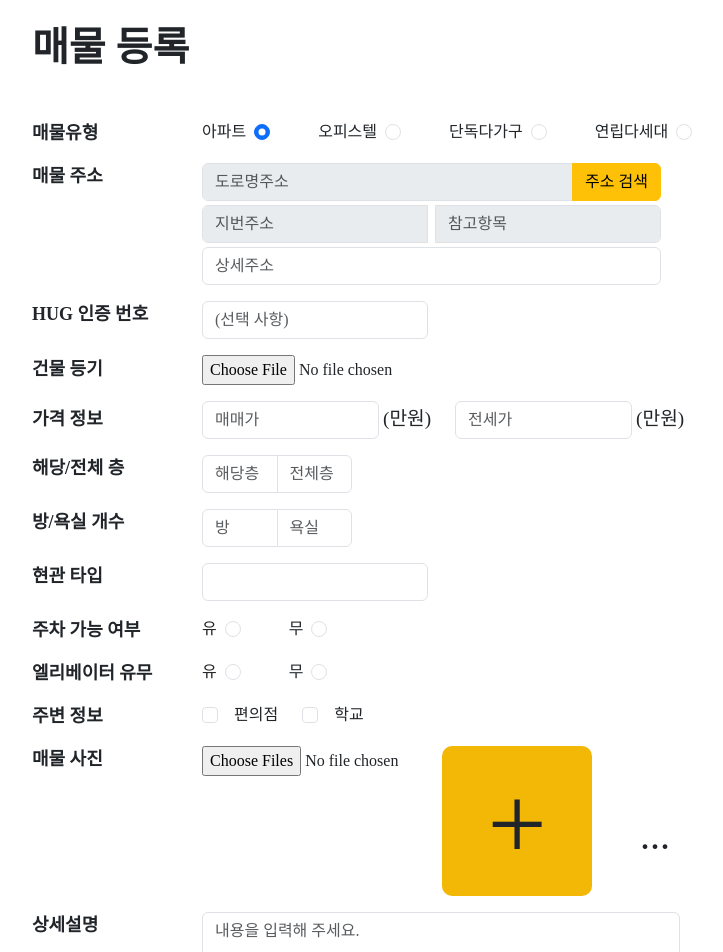
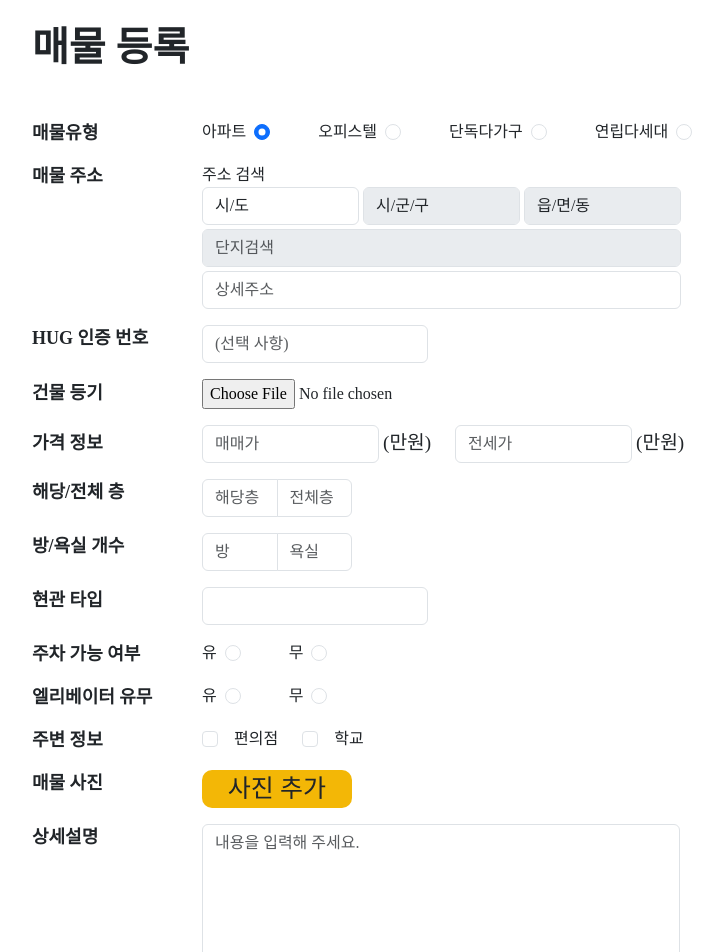
Before and after one commit to zipkim8080/zipkim-front, a Vue app: page /add in a window 1280 px wide. Shown: the top 952 px of the page, without its empty margins (4-727 px from the left). Built offline with nearby package versions, Linux system fonts and the light colour scheme; a web font is replaced by a local one; what vue-awesome-paginate would draw is missing.

Commit message:
style: 매물등록 페이지 UI 및 데이터 수정
- oauth2 프록시 생성, api 호출 주소 전체적으로 수정
- formData에 단지유형,id 추가 중개인 아이디 삭제
- AddressSearch.vue 스크립트 셋업 형태로 변경

```diff
--- a/src/api/PropertyRegiAPI.js
+++ b/src/api/PropertyRegiAPI.js
@@ -7,10 +7,12 @@ export default {
     // 아바타 파일 업로드 - multipart 인코딩 필요 -> FormData 객체 사용
 
     const formData = new FormData(); // DTO property 명
+    formData.append('complexId', property.complexId); // id
     formData.append('zipcode', property.zipcode); // 우편번호
     formData.append('roadName', property.roadName); // 도로명주소
     formData.append('bgdCd', property.bgdCd); // 법정동 코드
     formData.append('dong', property.dong); // 법정동명
+    formData.append('type', property.type); // 건물유형
     formData.append('addressName', property.addressName); // 지번주소
     formData.append('detailAddress', property.detailAddress); // 상세주소
     formData.append('mainAddressNo', property.mainAddressNo); // 본번
@@ -28,7 +30,6 @@ export default {
     formData.append('description', property.description); // 설명
     formData.append('parking', property.parking); //주차가능여부
     formData.append('hugNumber', property.hugNumber); // HUG 인증번호
-    formData.append('brokerId', property.brokerId); // 중개인 아이디 _ 로그인에서 정보 뽑아오기
     formData.append('hasSchool', property.hasSchool); // 학교 여부
     formData.append('hasConvenience', property.hasConvenience); // 편의점 여부
 
--- /dev/null
+++ b/src/components/AptOpiAddress.vue
@@ -0,0 +1,268 @@
+<template>
+  <div>
+    <div class="width1">주소 검색</div>
+    <div class="cover mb-1">
+      <select
+        name="si"
+        id="si"
+        class="form-control firstLine"
+        v-model="selectedSi"
+      >
+        <option>시/도</option>
+        <option>서울특별시</option>
+      </select>
+      <!--  -->
+      <select
+        name="gu"
+        id="gu"
+        class="form-control firstLine"
+        v-model="selectedGu"
+        @change="selectedDong = '읍/면/동'"
+        :disabled="isSiDisabled"
+      >
+        <option disabled>시/군/구</option>
+        <option
+          v-for="sgg in sggList"
+          :key="sgg.cortarNo"
+          :value="sgg.cortarNo"
+        >
+          {{ sgg.cortarName }}
+        </option>
+      </select>
+      <!--  -->
+      <select
+        name="dong"
+        id="dong"
+        class="form-control"
+        v-model="selectedDong"
+        :disabled="isUmdDisabled"
+        @change="getComplexesApi"
+      >
+        <option disabled>읍/면/동</option>
+        <option
+          v-for="umd in filteredUmdList"
+          :key="umd.cortarNo"
+          :value="umd.cortarNo"
+        >
+          {{ umd.cortarName }}
+        </option>
+      </select>
+    </div>
+    <!--  -->
+    <div ref="autocompleteWrapper">
+      <div class="autocomplete-wrapper">
+        <input
+          type="text"
+          class="form-control mb-1"
+          placeholder="단지검색"
+          v-model="searchQuery"
+          :disabled="isSearchDisabled"
+        />
+        <div class="complexSuggestion2" v-if="showDropdown">
+          <ul>
+            <li
+              v-for="a in filteredData"
+              :key="a.complexId"
+              :value="a.complexId"
+              @click="selectItem(a.complexId, a.name)"
+            >
+              <div class="suggestion-content">
+                <p style="font-size: 16px; font-weight: 500">
+                  {{ a.name }}
+                </p>
+              </div>
+            </li>
+          </ul>
+        </div>
+      </div>
+    </div>
+    <!--  -->
+    <input
+      type="text"
+      class="form-control"
+      id="detailAddress"
+      name="detailAddress"
+      v-model="detailAddress"
+      @input="emitAddressData"
+      placeholder="상세주소"
+    />
+  </div>
+</template>
+<script setup>
+import { ref, onMounted, defineEmits, computed } from 'vue';
+const emit = defineEmits(['addressSelected']);
+import sggData from '@/data/sgg.json'; // sgg.json 파일을 가져옵니다.
+import umdData from '@/data/umd.json';
+import axios from '@/api/index';
+
+// JSON 데이터 가져오기
+const sggList = ref(sggData.regionList);
+const umdList = ref(umdData.regionList);
+const apiData = ref([]);
+const simpleApi = ref([]);
+
+// 비활성화 처리
+const selectedSi = ref('시/도');
+const selectedGu = ref('시/군/구');
+const selectedDong = ref('읍/면/동');
+// 전달 인자
+const detailAddress = ref('');
+const roadAddress = ref('');
+const mainAddressNo = ref('');
+const subAddressNo = ref('');
+const bcode = ref('');
+const jibunAddress = ref('');
+const longitude = ref(null); // 위도
+const latitude = ref(null); // 경도
+const complexId = ref();
+
+// 기타 처리 사항
+const searchQuery = ref(''); // 검색어
+const complexSuggestion = ref([]); // 자동완성 목록
+const timeout = ref(null); // 입력 지연 타이머
+const showDropdown = ref(false);
+const autocompleteWrapper = ref(null); // 자동완성 기능의 래퍼
+
+// 시군구 매칭
+const sggDongLink = (item) => {
+  return item.toString().substring(0, 5);
+};
+
+// 조건에 맞는 데이터만 필터링하여 반환
+const filteredUmdList = computed(() => {
+  return umdList.value.filter(
+    (umd) => sggDongLink(umd.cortarNo) === sggDongLink(selectedGu.value)
+  );
+});
+
+// 읍/면/동 선택 비활성화 상태 확인
+const isSiDisabled = computed(() => selectedSi.value === '시/도');
+const isUmdDisabled = computed(() => selectedGu.value === '시/군/구');
+const isSearchDisabled = computed(() => selectedDong.value === '읍/면/동');
+
+// 단지 api
+const getComplexesApi = async () => {
+  const url = `/api/select-info?bgdCd=${selectedDong.value}`;
+  try {
+    const response = await axios.get(url);
+    apiData.value = response.data.map((item) => ({
+      ...item,
+      longitude: item.longitude, // 위도 데이터
+      latitude: item.latitude, // 경도 데이터
+    })); // 데이터를 상태에 저장
+    // console.log(longitude.value, latitude.value);
+  } catch (error) {
+    console.error('데이터를 가져오는 중 에러 발생:', error);
+    apiData.value = []; // 에러 발생 시 데이터를 빈 배열로 초기화
+  }
+};
+
+// 다른 곳 클릭 시 드롭다운을 닫는 함수
+const handleClickOutside = (event) => {
+  // console.log(autocompleteWrapper.value)
+  if (
+    autocompleteWrapper.value &&
+    !autocompleteWrapper.value.contains(event.target)
+  ) {
+    showDropdown.value = false; // 드롭다운 닫기
+  } else {
+    showDropdown.value = true;
+  }
+};
+// 검색 함수
+const filteredData = computed(() => {
+  if (!searchQuery.value) {
+    return apiData.value;
+  }
+  return apiData.value.filter((item) =>
+    item.name.toLowerCase().includes(searchQuery.value.toLowerCase())
+  );
+});
+
+//클릭 이벤트
+const selectItem = async (item, itemName) => {
+  complexId.value = item;
+  searchQuery.value = itemName;
+  showDropdown.value = false;
+  const selectedComplex = apiData.value.find(
+    (item) => item.complexId === complexId.value
+  );
+
+  // 해당 ID에 맞는 longitude, latitude 값 추출
+  longitude.value = selectedComplex?.longitude || null;
+  latitude.value = selectedComplex?.latitude || null;
+
+  const url = `/api/complex/summary?complexId=${item}`;
+  try {
+    const response = await axios.get(url);
+    simpleApi.value = response.data; // 데이터를 상태에 저장
+    roadAddress.value = simpleApi.value.roadName;
+    mainAddressNo.value = simpleApi.value.mainAddressNo;
+    subAddressNo.value = simpleApi.value.subAddressNo;
+    bcode.value = simpleApi.value.bgdCd;
+    jibunAddress.value = simpleApi.value.addressName;
+    complexId.value = simpleApi.value.id;
+  } catch (error) {
+    console.error('데이터를 가져오는 중 에러 발생:', error);
+  }
+};
+// 데이터 부모 컴포넌트로 전달
+const emitAddressData = () => {
+  emit('addressSelected', {
+    detailAddress: detailAddress.value,
+    roadAddress: roadAddress.value,
+    mainAddressNo: mainAddressNo.value,
+    subAddressNo: subAddressNo.value,
+    bcode: bcode.value,
+    jibunAddress: jibunAddress.value,
+    complexId: complexId.value,
+    longitude: longitude.value,
+    latitude: latitude.value,
+  });
+};
+onMounted(() => {
+  document.addEventListener('click', handleClickOutside);
+});
+</script>
+
+<style>
+.cover {
+  display: flex;
+}
+.width1 {
+  width: 479px;
+}
+.firstLine {
+  margin-right: 4px;
+}
+.autocomplete-wrapper {
+  position: relative;
+}
+.complexSuggestion2 {
+  position: absolute;
+  top: 100%; /* 검색창 바로 아래에 위치 */
+  left: 0;
+  background-color: white;
+  border: 1px solid #f3b706;
+  z-index: 999;
+  max-height: 300px;
+  border-radius: 5px;
+  width: 100%;
+  overflow-y: auto;
+  /* 세로 방향 스크롤 허용 */
+}
+
+.complexSuggestion2 ul {
+  list-style-type: none;
+  padding-left: 0;
+}
+
+.complexSuggestion2 li {
+  padding-top: 10px;
+}
+
+.complexSuggestion2 p {
+  margin-bottom: 2px;
+  padding-left: 10px;
+}
+</style>
--- a/src/components/tool/AddressSearch.vue
+++ b/src/components/tool/AddressSearch.vue
@@ -30,43 +30,51 @@
       placeholder="참고항목"
     />
   </div>
-
+  <input
+    type="text"
+    class="form-control"
+    id="detailAddress"
+    name="detailAddress"
+    v-model="detailAddress"
+    @input="emitAddressData"
+    placeholder="상세주소"
+  />
   <input type="hidden" v-model="bcode" />
   <input type="hidden" v-model="longitude" />
   <input type="hidden" v-model="latitude" />
   <input type="hidden" v-model="mainAddressNo" />
 </template>
 
-<script>
-export default {
-  data() {
-    return {
-      postcode: '',
-      roadAddress: '',
-      jibunAddress: '',
-      extraAddress: '',
-      bcode: '',
-      // kakao map 주소검색
-      longitude: '',
-      latitude: '',
-      mainAddressNo: '',
-      subAddressNo: '',
+<script setup>
+import { ref, onMounted, defineEmits } from 'vue';
+
+const postcode = ref('');
+const roadAddress = ref('');
+const jibunAddress = ref('');
+const extraAddress = ref('');
+const bcode = ref('');
+const longitude = ref('');
+const latitude = ref('');
+const mainAddressNo = ref('');
+const subAddressNo = ref('');
+const detailAddress = ref('');
+
+const emit = defineEmits(['addressSelected']);
+
+// 스크립트 로드 메서드
+const loadScript = (src) => {
+  return new Promise((resolve, reject) => {
+    const script = document.createElement('script');
+    script.src = src;
+    script.onload = resolve;
+    script.onerror = reject;
+    document.head.appendChild(script);
+  });
 };
-  },
-  mounted() {
-    this.loadScript(
-      '//t1.daumcdn.net/mapjsapi/bundle/postcode/prod/postcode.v2.js'
-    )
-      .then(() => console.log('Daum Postcode script loaded'))
-      .catch((error) =>
-        console.error('Failed to load Daum Postcode script:', error)
-      );
-  },
-  emits: ['addressSelected'],
-  methods: {
-    // kakao map 주소검색 api
-    async fetchCoordinates() {
-      const query = this.roadAddress;
+
+// Kakao 주소검색 API로 좌표 가져오는 메서드
+const fetchCoordinates = async () => {
+  const query = roadAddress.value;
   if (query) {
     const apiKey = 'KakaoAK 609c68dddc59d91ca2017c852a101b1b';
     const apiUrl = `https://dapi.kakao.com/v2/local/search/address.json?query=${query}`;
@@ -82,11 +90,11 @@ export default {
       if (data.documents.length > 0) {
         const { x, y, main_address_no, sub_address_no } =
           data.documents[0].address;
-            this.longitude = x;
-            this.latitude = y;
-            this.mainAddressNo = main_address_no;
-            this.subAddressNo = sub_address_no;
-            this.emitAddressData();
+        longitude.value = x;
+        latitude.value = y;
+        mainAddressNo.value = main_address_no;
+        subAddressNo.value = sub_address_no;
+        emitAddressData();
       } else {
         throw new Error('주소를 찾을 수 없습니다.');
       }
@@ -97,25 +105,44 @@ export default {
   } else {
     throw new Error('쿼리가 비어있습니다.');
   }
-    },
+};
 
-    loadScript(src) {
-      return new Promise((resolve, reject) => {
-        const script = document.createElement('script');
-        script.src = src;
-        script.onload = resolve;
-        script.onerror = reject;
-        document.head.appendChild(script);
+// 주소검색 후 데이터를 emit하는 메서드
+const emitAddressData = () => {
+  emit('addressSelected', {
+    roadAddress: roadAddress.value,
+    jibunAddress: jibunAddress.value,
+    bcode: bcode.value,
+    longitude: longitude.value,
+    latitude: latitude.value,
+    mainAddressNo: mainAddressNo.value,
+    subAddressNo: subAddressNo.value,
+    detailAddress: detailAddress.value,
+    complexId: '',
   });
-    },
+};
 
-    async execDaumPostcode() {
+// 주소 데이터를 초기화하는 메서드
+const resetData = () => {
+  postcode.value = '';
+  roadAddress.value = '';
+  jibunAddress.value = '';
+  extraAddress.value = '';
+  bcode.value = '';
+  longitude.value = '';
+  latitude.value = '';
+  mainAddressNo.value = '';
+  subAddressNo.value = '';
+};
+
+// 다음 주소 검색 API 실행 메서드
+const execDaumPostcode = async () => {
   if (typeof daum === 'undefined' || typeof daum.Postcode === 'undefined') {
     console.error('Daum Postcode script is not loaded.');
     return;
   }
 
-      this.resetData();
+  resetData();
 
   new daum.Postcode({
     oncomplete: async (data) => {
@@ -127,57 +154,35 @@ export default {
       }
       if (data.buildingName !== '' && data.apartment === 'Y') {
         extraRoadAddr +=
-              extraRoadAddr !== ''
-                ? `, ${data.buildingName}`
-                : data.buildingName;
+          extraRoadAddr !== '' ? `, ${data.buildingName}` : data.buildingName;
       }
       if (extraRoadAddr !== '') {
         extraRoadAddr = ` (${extraRoadAddr})`;
       }
 
-          this.postcode = data.zonecode;
-          this.roadAddress = roadAddr;
-          this.jibunAddress = data.jibunAddress;
-          this.extraAddress = roadAddr ? extraRoadAddr : '';
-          this.bcode = data.bcode;
+      postcode.value = data.zonecode;
+      roadAddress.value = roadAddr;
+      jibunAddress.value = data.jibunAddress;
+      extraAddress.value = roadAddr ? extraRoadAddr : '';
+      bcode.value = data.bcode;
 
-          this.emitAddressData();
+      emitAddressData();
 
       try {
-            // 주소가 변경될 때 좌표, 본번 부번을 가져옴
-            await this.fetchCoordinates();
+        await fetchCoordinates();
       } catch (error) {
         console.error('좌표 또는 데이터 가져오기 중 오류 발생:', error);
       }
     },
   }).open();
-    },
+};
 
-    // 데이터 초기화 메서드
-    resetData() {
-      this.postcode = '';
-      this.roadAddress = '';
-      this.jibunAddress = '';
-      this.extraAddress = '';
-      this.bcode = '';
-      this.longitude = '';
-      this.latitude = '';
-      this.mainAddressNo = '';
-      this.subAddressNo = '';
-    },
-
-    emitAddressData() {
-      this.$emit('addressSelected', {
-        roadAddress: this.roadAddress,
-        jibunAddress: this.jibunAddress,
-        extraAddress: this.extraAddress,
-        bcode: this.bcode,
-        longitude: this.longitude,
-        latitude: this.latitude,
-        mainAddressNo: this.mainAddressNo,
-        subAddressNo: this.subAddressNo,
+// 컴포넌트가 마운트된 후 다음 주소 API 스크립트를 로드합니다.
+onMounted(() => {
+  loadScript('//t1.daumcdn.net/mapjsapi/bundle/postcode/prod/postcode.v2.js')
+    .then(() => console.log('Daum Postcode script loaded'))
+    .catch((error) =>
+      console.error('Failed to load Daum Postcode script:', error)
+    );
 });
-    },
-  },
-};
 </script>
--- a/src/pages/AddProperty.vue
+++ b/src/pages/AddProperty.vue
@@ -1,5 +1,6 @@
 <script setup>
 import AddressSearch from '../components/tool/AddressSearch.vue';
+import AptOpiAddress from '../components/AptOpiAddress.vue';
 import { reactive, ref } from 'vue';
 import { useRouter } from 'vue-router';
 import propertyApi from '../api/PropertyRegiAPI';
@@ -62,7 +63,7 @@ const submitFile = async () => {
 // const disableSubmit = ref(true); // 필수 사항 입력 전 까지 submit 못하게
 
 const property = reactive({
-  brokerId: 0,
+  complexId: '',
   roadName: '',
   bgdCd: '',
   addressName: '',
@@ -86,11 +87,9 @@ const property = reactive({
   hasSchool: false,
   hasConvenience: false,
   //
-  mainAddressNo: '',
-  subAddressNo: '',
-
+  type: 'apt',
   // ocrData
-  uniqueNumber: '', // 고유번호
+  uniqueNumber: '7', // 고유번호
   openDate: '', // 열람일시
   address: '', // 건물명 주소
   attachment1: false, // 압류 여부
@@ -105,14 +104,16 @@ const handleAddressSelected = (addressData) => {
   // Address 컴포넌트에서 emit된 데이터를 property에 저장
   property.roadName = addressData.roadAddress;
   property.addressName = addressData.jibunAddress;
-  property.subAddressNo = addressData.extraAddress;
   property.bgdCd = addressData.bcode;
   property.longitude = addressData.longitude;
   property.latitude = addressData.latitude;
   property.mainAddressNo = addressData.mainAddressNo;
   property.subAddressNo = addressData.subAddressNo;
+  property.detailAddress = addressData.detailAddress;
+  property.complexId = addressData.complexId;
 };
 
+// 등록 버튼 클릭시
 const register = async () => {
   // 첨부파일
   if (images.value.files.length > 0) {
@@ -121,9 +122,11 @@ const register = async () => {
 
   try {
     await propertyApi.create(property); // 매물 등록
+    router.push({ name: 'Main' }); // 매물 등록 성공
     console.log(property);
-    router.push({ name: 'Main' }); // 매물 등록 성공
   } catch (e) {
+    console.log(property);
+
     console.error(e);
   }
 };
@@ -138,7 +141,7 @@ const register = async () => {
     <form @submit.prevent="register">
       <!--  -->
       <div class="cover mb-3">
-        <label for="apt" class="subTitle">매물유형</label>
+        <label class="subTitle">매물유형</label>
         <div>
           <label class="form-check-label me-2" for="apt"> 아파트 </label>
           <input
@@ -146,7 +149,7 @@ const register = async () => {
             type="radio"
             name="type"
             id="apt"
-            value="api"
+            value="apt"
             checked
             v-model="property.type"
           />
@@ -183,15 +186,11 @@ const register = async () => {
       <div class="cover mb-3">
         <label class="subTitle">매물 주소</label>
         <div>
-          <AddressSearch @addressSelected="handleAddressSelected" />
-          <input
-            type="text"
-            class="form-control"
-            id="detailAddress"
-            name="detailAddress"
-            v-model="property.detailAddress"
-            placeholder="상세주소"
+          <AptOpiAddress
+            v-if="property.type === 'apt' || property.type === 'opi'"
+            @addressSelected="handleAddressSelected"
           />
+          <AddressSearch v-else @addressSelected="handleAddressSelected" />
         </div>
       </div>
       <!--  -->
@@ -381,10 +380,11 @@ const register = async () => {
         </div>
       </div>
       <!--  -->
-      <div class="cover mb-3">
+      <!-- 매물 사진 올리는 설명 있으면 좋을듯 -->
+      <div class="cover mb-3 a">
         <label class="subTitle">매물 사진</label>
+        <label class="imgPart me-5" for="images">사진 추가</label>
         <input
-          style="width: 240px"
           type="file"
           name="images"
           ref="images"
@@ -392,8 +392,6 @@ const register = async () => {
           accept="image/png, image/jpeg"
           multiple
         />
-        <div class="imgPart me-5"><p class="plus">+</p></div>
-        <p style="font-size: 40px; text-align: center"><br />...</p>
       </div>
       <!--  -->
       <div class="cover">
@@ -425,7 +423,7 @@ const register = async () => {
 }
 .textarea {
   width: 478px;
-  height: 6.25em;
+  height: 240px;
   resize: none;
 }
 .subTitle {
@@ -439,15 +437,24 @@ const register = async () => {
 .twoText {
   width: 320px;
 }
-.imgPart {
-  border-radius: 10px;
-  width: 150px;
-  height: 150px;
-  background-color: #f3b706;
-}
 .plus {
   font-size: 105px;
   text-align: center;
   padding: -100px;
 }
+.a .imgPart {
+  text-align: center;
+  font-size: 25px;
+  border-radius: 10px;
+  width: 150px;
+  background-color: #f3b706;
+}
+.a input[type='file'] {
+  position: absolute;
+  width: 0;
+  height: 0;
+  padding: 0;
+  overflow: hidden;
+  border: 0;
+}
 </style>
--- a/src/pages/auth/LoginPage.vue
+++ b/src/pages/auth/LoginPage.vue
@@ -14,13 +14,13 @@ const infoModalOpen = () => {
 };
 
 const naverLogin = async () => {
-  window.location.href = 'http://localhost:8080/oauth2/authorization/naver';
+  window.location.href = '/oauth2/authorization/naver';
 };
 const googleLogin = () => {
-  window.location.href = 'http://localhost:8080/oauth2/authorization/google';
+  window.location.href = '/oauth2/authorization/google';
 };
 const kakaoLogin = () => {
-  window.location.href = 'http://localhost:8080/oauth2/authorization/kakao';
+  window.location.href = '/oauth2/authorization/kakao';
 };
 
 onMounted(() => {
--- a/src/pages/side/SearchFilter.vue
+++ b/src/pages/side/SearchFilter.vue
@@ -74,7 +74,7 @@
 </template>
 <script setup>
 import { ref, computed, onMounted } from 'vue';
-import axios from 'axios';
+import axios from '@/api/index';
 import { useKakaoMapStore } from '@/stores/KakaoMapStore';
 import { useComplexesStore } from '@/stores/ComplexesStore';
 
@@ -131,9 +131,7 @@ const onInputChange = async (e) => {
 
 const fetchcomplexSuggestion = async (query) => {
   try {
-    const response = await axios.get(
-      `http://localhost:8080/api/search?keyword=${query}&size=10`
-    );
+    const response = await axios.get(`/api/search?keyword=${query}&size=20`);
     return response.data.content;
   } catch (error) {
     console.error('Error fetching complexSuggestion:', error);
--- a/vite.config.js
+++ b/vite.config.js
@@ -17,6 +17,10 @@ export default defineConfig({
         target: 'http://localhost:8080',
         changeOrigin: true,
       },
+      '/oauth2': {
+        target: 'http://localhost:8080',
+        changeOrigin: true,
+      },
       '/ocr-api': {
         target: 'https://w7f0k3xqy8.apigw.ntruss.com',
         changeOrigin: true,
```
Also changed, not shown: src/api/index.js (+5 -2 lines), src/pages/auth/MyPage.vue (+5 -3 lines), src/pages/auth/SMS.vue (+14 -6 lines), src/stores/ComplexesStore.js (+23 -8 lines). Lines whose indentation alone changed are shown as unchanged.
